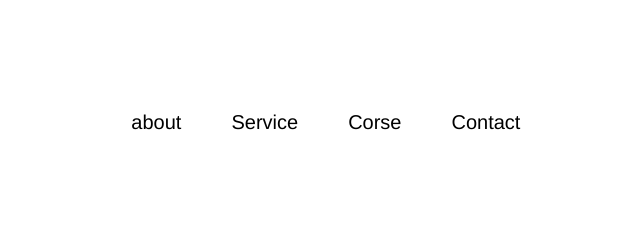
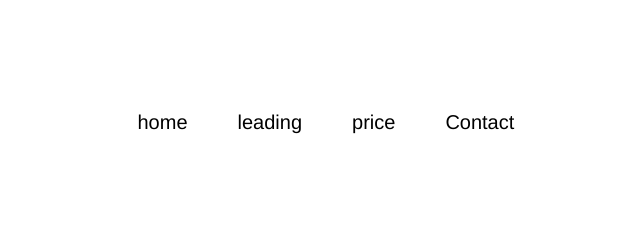
Before and after one commit to LeapdAcademy/leapd-web, a plain HTML site: page leading.html in a window 1280 px wide. Shown: the top 240 px of the page, 464-1104 px from the left. Drawn offline with nearby package versions, Linux system fonts and the light colour scheme; some packages are replaced by stand-ins of ours; a script that the page names is missing.

Commit message:
htmlの変更

```diff
--- a/leading.html
+++ b/leading.html
@@ -35,18 +35,18 @@
 
         <ul class="menu">
             <li>
-                <a href="#about" class="js-curnav-switch" id="about_link_js">about
+                <a href="index.html" class="js-curnav-switch" id="about_link_js">home
                 </a>
             </li>
 
             <li>
-                <a href="#services" class="js-curnav-switch" id="service_link_js">Service
+                <a href="#leading" class="js-curnav-switch" id="service_link_js">leading
 
                 </a>
             </li>
 
             <li>
-                <a href="#corse" class="js-curnav-switch" id="company_link_js">Corse
+                <a href="#price" class="js-curnav-switch" id="company_link_js">price
 
                 </a>
             </li>
```
Also changed, not shown: index.html (+2 -2 lines), 1 other file.
